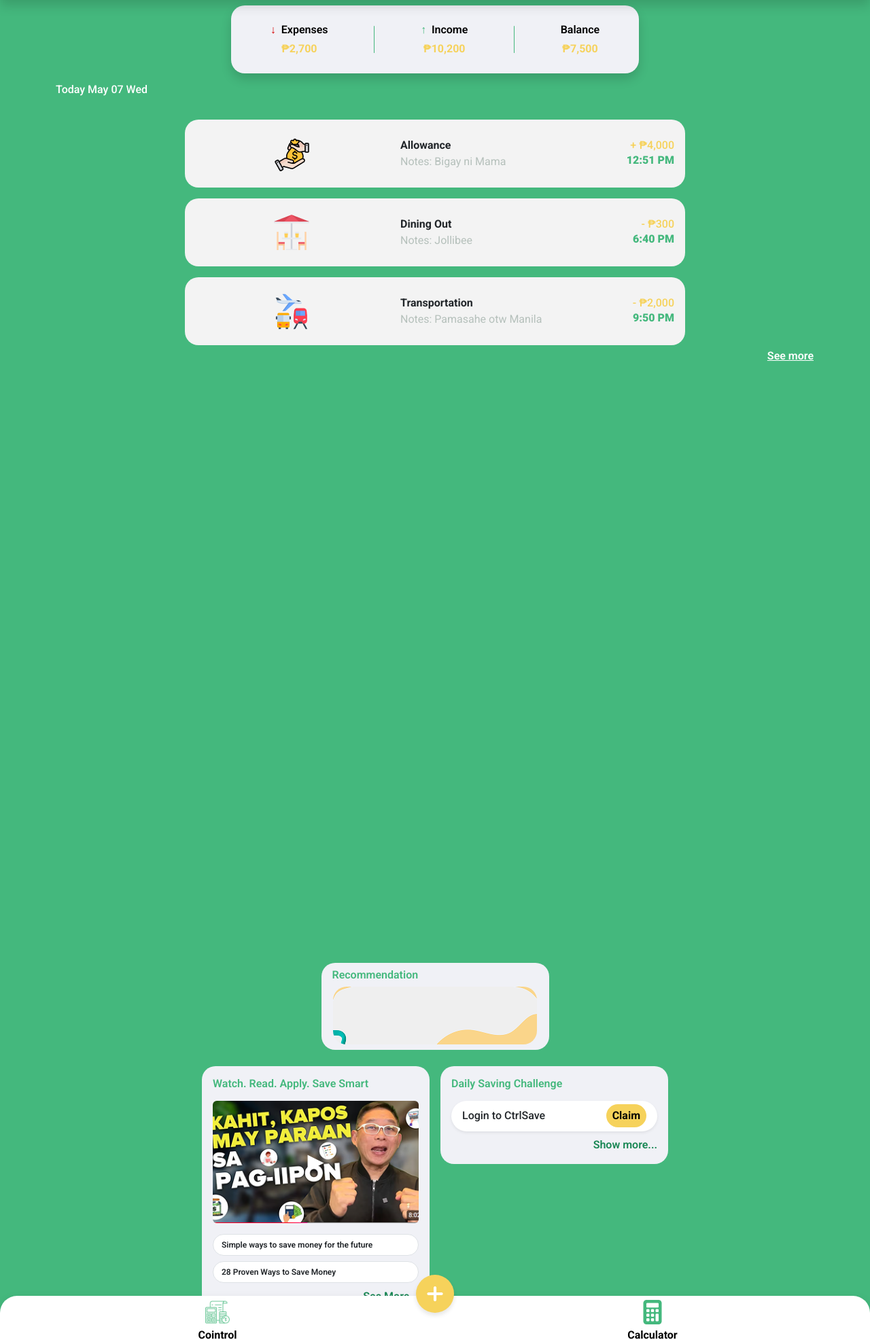
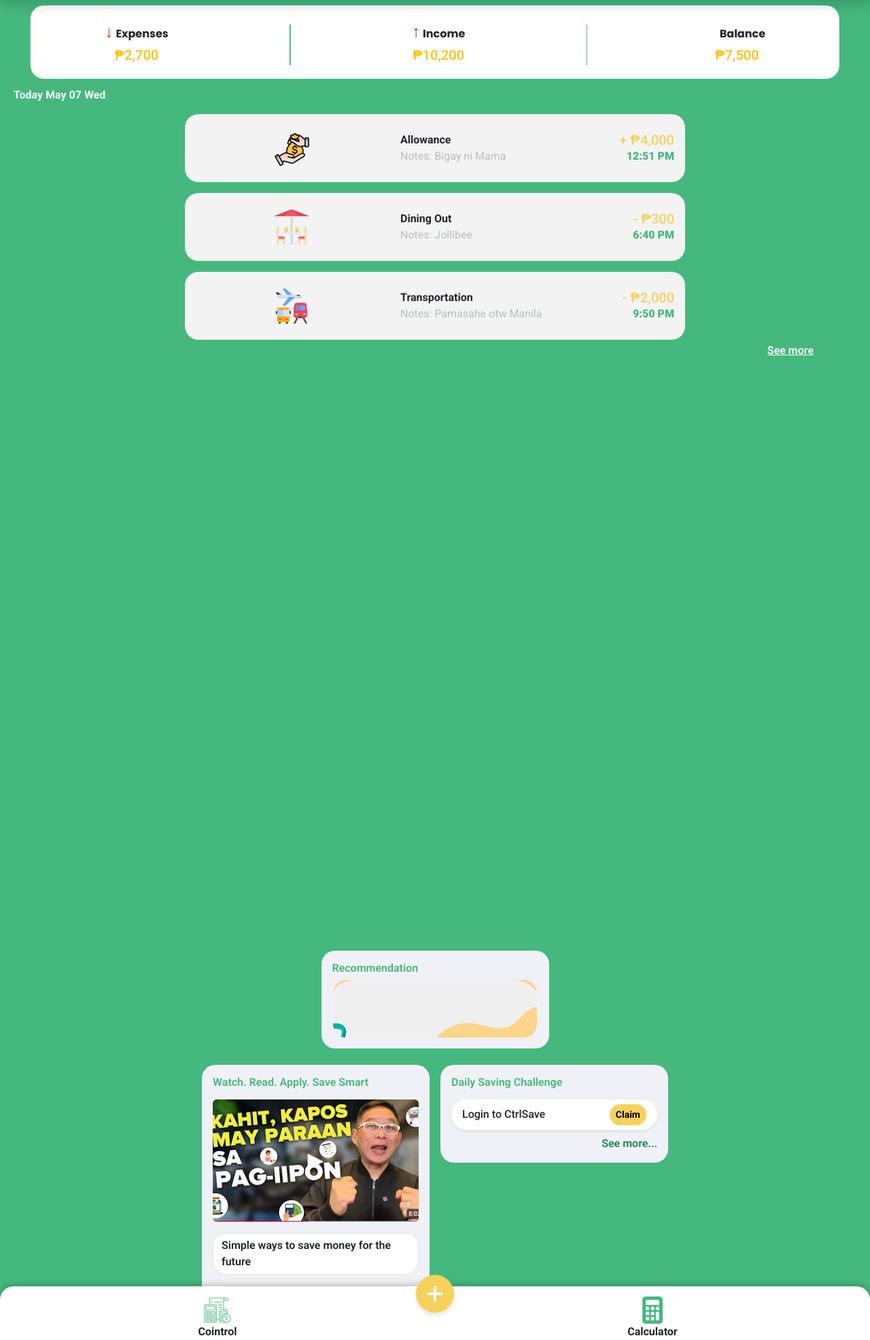
Before and after one commit to Group-5-CtrlSave/CtrlSave, a PHP site: page /pages/home/home.php in a window 1280 px wide. Shown: the part 72-2044 px from the top of the page at 68% size. Run offline with PHP 8.4, Linux system fonts and the light colour scheme; a user stored in the database is signed in; data comes from the database, SQL or seed files in the repository; data that the repository does not hold is empty.

Commit message:
Fixed BE HOME

```diff
--- a/assets/css/home.css
+++ /dev/null
@@ -1,192 +0,0 @@
-    * {
-      font-family: 'Roboto', sans-serif !important;
-      font-size: 16px !important;
-      box-sizing: border-box;
-    }
-
-    body {
-      background-color: #F0F1F6;
-    }
-
-    .bg-green-custom {
-      background-color: #44B87D;
-    }
-
-    .bg-yellow-custom {
-      background-color: #F6D25B;
-    }
-
-    .hover-bg-green:hover {
-      background-color: #44B87D !important;
-    }
-    #sidebar {
-      position: fixed;
-      top: 0;
-      left: 0;
-      height: 100vh;
-      width: 250px;
-      background-color: white;
-      transform: translateX(-100%);
-      transition: transform 0.3s ease;
-      z-index: 1050;
-    }
-
-    #sidebar.show {
-      transform: translateX(0%) !important;
-    }
-    #overlay {
-      position: fixed;
-      top: 0;
-      left: 0;
-      width: 100vw;
-      height: 100vh;
-      background-color: rgba(0, 0, 0, 0.5);
-      z-index: 1040;
-      transition: opacity 0.3s ease;
-    }
-
-    .balance-card {
-      background-color: #F0F1F6;
-      border-radius: 15px;
-      padding: 1rem;
-      margin: 1rem auto;
-      display: flex;
-      justify-content: space-around;
-      align-items: center;
-      text-align: center;
-      box-shadow: 0 4px 8px rgba(0, 0, 0, 0.1);
-      max-width: 600px;
-      height: 100px;
-      position: relative;
-    }
-
-    .balance-card div {
-      flex: 1;
-      height: 100%;
-      position: relative;
-      margin: 0;
-      background: none;
-      border-radius: 0;
-    }
-
-    .balance-card div:not(:last-child)::after {
-      content: "";
-      position: absolute;
-      top: 0;
-      right: 0;
-      width: 2px;
-      height: 100%;
-      background-color: #44B87D;
-    }
-
-    .summary-card {
-      background-color: #F0F1F6;
-      border-radius: 15px;
-      padding: 1rem 1.5rem;
-      max-width: 600px;
-      height: 100px;
-      text-align: center;
-    }
-
-    .vertical-divider {
-      width: 1px;
-      height: 40px;
-      background-color: #44B87D;
-      border-radius: 1px;
-    }
-
-    .today-text {
-      color: white;
-      font-size: 1.2rem;
-      font-weight: 500;
-      text-align: start;
-      margin-top: 10px;
-    }
-
-    .recommendation-card {
-    background-color: var(--card-bg, #F0F1F6);
-    border-radius: var(--card-radius, 20px);
-    width: 100%;
-    max-width: 335px;
-    }
-
-    .recommendation-content {
-    justify-content: center;
-    align-items: center;
-    }
-
-    .recommendation-img {
-    width: 90%;
-    max-width: 300px;
-    height: auto;
-    border-radius: var(--card-radius, 20px);
-    object-fit: cover;
-    }
-
-    .tab-bar {
-      position: fixed;
-      bottom: 0;
-      width: 100%;
-      height: 90px;
-      background-color: white;
-      border-top-left-radius: 25px;
-      border-top-right-radius: 25px;
-      box-shadow: 0 -3px 10px rgba(0, 0, 0, 0.1);
-      z-index: 999;
-    }
-
-    .tab-item {
-      flex: 1;
-      padding-top: 20px;
-    }
-
-    .tab-icon {
-      width: 30px;
-      height: 30px;
-      margin-bottom: 5px;
-    }
-
-    .tab-label {
-      font-size: 14px;
-      color: #000;
-    }
-
-    .tab-center {
-      position: relative;
-      top: -30px;
-    }
-
-    .tab-add-btn {
-      width: 70px;
-      height: 70px;
-      background-color: #F6D25B;
-      border-radius: 50%;
-      display: flex;
-      justify-content: center;
-      align-items: center;
-      box-shadow: 0 4px 10px rgba(0, 0, 0, 0.2);
-    }
-
-    h2 {
-      font-size: 1.75rem;
-      font-weight: 600;
-      color: #000;
-      margin-bottom: 10px;
-    }
-
-    body, p, .fw-semibold, .fw-medium, .tab-label, .today-text {
-      font-size: 16px;
-    }
-
-    .small-text,
-    div[style*="font-size: 0.85rem"],
-    button.btn.bg-white.border.w-100.text-start.fw-semibold,
-    .text-muted {
-      font-size: 12px !important;
-    }
-
-    img {
-      object-fit: contain;
-      max-width: 100%;
-      height: auto;
-    }
--- a/pages/home/home.php
+++ b/pages/home/home.php
@@ -5,100 +5,181 @@
   <meta charset="UTF-8" />
   <meta name="viewport" content="width=device-width, initial-scale=1.0" />
   <title>Home Page</title>
+
+  <!-- Bootstrap & Fonts -->
   <link href="https://cdn.jsdelivr.net/npm/bootstrap@5.3.3/dist/css/bootstrap.min.css" rel="stylesheet" />
-  <link href="https://fonts.googleapis.com/css2?family=Roboto&display=swap" rel="stylesheet">
+  <link href="https://fonts.googleapis.com/css2?family=Roboto:wght@400;700&family=Poppins:wght@400;700&display=swap"
+    rel="stylesheet">
+
+  <!-- CSS Files -->
   <link rel="stylesheet" href="../../assets/css/home.css">
-  <link rel="icon" href="../../assets/img/shared/logo_s.png">
   <link rel="stylesheet" href="../../assets/css/sideBar.css">
   <link rel="stylesheet" href="../../assets/css/income&expenses.css">
+  <link rel="icon" href="../../assets/img/shared/logo_s.png">
+
+  <style>
+    * {
+      font-family: "Roboto", sans-serif;
+      font-size: 16px;
+      box-sizing: border-box;
+    }
+
+    .summary-card {
+      background-color: white;
+      border-radius: 20px;
+      padding: 20px;
+      display: flex;
+      flex-direction: column;
+      justify-content: center;
+      width: 93%;
+      max-width: none;
+    }
+
+    .vertical-divider {
+      width: 1.5px;
+      height: 60px;
+      background-color: #44B87D;
+    }
+
+    .today-text {
+      color: #FFFFFF;
+      font-size: 16px;
+      font-weight: bold;
+    }
+
+    .categoryImgContainer {
+      margin-left: -10px;
+    }
+
+    .recommendation-card,
+    .challenge-card {
+      background-color: #F0F1F6;
+      border-radius: 20px;
+      width: 335px;
+    }
+
+    .recommendation-img {
+      width: 300px;
+      height: 85px;
+      border-radius: 20px;
+      object-fit: cover;
+    }
+
+    /* Bottom Tab Bar */
+    .tab-bar {
+      position: fixed;
+      bottom: 0;
+      width: 100%;
+      height: auto;
+      background-color: white;
+      border-top-left-radius: 20px;
+      border-top-right-radius: 20px;
+      box-shadow: 0 -3px 10px rgba(0, 0, 0, 0.2);
+      display: flex;
+      z-index: 1000;
+    }
+
+    .tab-item {
+      flex: 1;
+      padding-top: 15px;
+      text-align: center;
+    }
+
+    .tab-icon {
+      width: 40px;
+      height: 40px;
+      object-fit: contain;
+    }
+
+    .tab-label {
+      font-size: 16px;
+      font-weight: bold;
+    }
+
+    #plusBtn {
+      position: fixed;
+      bottom: 2.5rem;
+      left: 50%;
+      transform: translateX(-50%);
+      width: 56px;
+      height: 56px;
+      border-radius: 50%;
+      background: #F6D25B;
+      border: none;
+      display: flex;
+      align-items: center;
+      justify-content: center;
+      box-shadow: 0 4px 6px rgba(0, 0, 0, 0.1);
+      transition: 0.3s;
+      z-index: 1100;
+    }
+
+    #plusBtn:hover {
+      background: #3aa76e;
+    }
+  </style>
 
 </head>
 
 <body>
 
   <!-- Navigation Bar -->
-  <?php include ("../../assets/shared/navigationBar.php") ?>
-  <!-- Sidebar content-->
-  <?php include ("../../assets/shared/sideBar.php")?>
+  <?php include("../../assets/shared/navigationBar.php") ?>
 
-  <!-- Page Background -->
-  <div style="min-height: 100vh; padding-bottom: 80px; background-color: #44B87D;">
+  <!-- Sidebar -->
+  <?php include("../../assets/shared/sideBar.php") ?>
+
+  <div style="min-height: 100vh; padding-bottom: 20px; background-color: #44B87D;">
     <div class="flex-grow-1 overflow-y-auto">
 
-    <!-- Main Content -->
-    <div class="container" style="margin-top: 120px; padding-bottom: 80px;">
+      <div class="container" style="margin-top: 120px; padding-bottom: 120px;">
 
-
-      <!-- Summary Card -->
-<div style="
-  position: fixed;
-  top: 0;
-  left: 0;
-  width: 100%;
-  height: 160px; /* adjust height kung gusto mo mas mataas */
-  background-color: #44B87D; /* same color as top background */
-  z-index: 998;">
+        <!-- Fixed Bg -->
+        <div
+          style="position: fixed; top: 0; left: 0; width: 100%; height: 230px; background-color: #44B87D; z-index: 998;">
         </div>
 
-<!-- Expense, Income, Balance Summary Card -->
-<div class="summary-card d-flex justify-content-around align-items-center mx-auto py-2 position-fixed top-0 start-50 translate-middle-x shadow"
-     style="width: 90%; background-color: #F0F1F6; border-radius: 20px; margin-top: 80px; z-index: 1000;">
-
-  <!-- Expenses -->
-  <div class="summary-item text-center">
-    <div class="fw-semibold text-black d-flex flex-column align-items-center">
-      <div class="d-flex align-items-center justify-content-center mb-1">
-        <span style="color: #d60000; font-size: 1rem;" class="me-1">↓</span>
-        <i class="bi bi-arrow-down-circle-fill text-danger me-1"></i>
-        Expenses
-      </div>
-      <div class="fw-bold" style="color: #F6D25B;">₱2,700</div>
+        <!-- Income|Expense|Balance -->
+        <div class="summary-card position-fixed top-0 start-50 translate-middle-x mx-auto"
+          style="margin-top: 80px; z-index: 1000;">
+          <div class="d-flex justify-content-around align-items-end w-100">
+            <div class="text-center">
+              <span class="text-danger" style="font-size: 25px;">↓</span>
+              <span class="fw-bold" style="font-size: 16px; font-family: 'Poppins', sans-serif;">Expenses</span>
+              <div class="fw-medium text-warning" style="font-size: 20px; font-family: 'Roboto', sans-serif;">₱2,700
               </div>
             </div>
-
-  <!-- Divider -->
             <div class="vertical-divider"></div>
-
-  <!-- Income -->
-  <div class="summary-item text-center">
-    <div class="fw-semibold text-black d-flex flex-column align-items-center">
-      <div class="d-flex align-items-center justify-content-center mb-1">
-        <span style="color: #44B87D; font-size: 1rem;" class="me-1">↑</span>
-        <i class="bi bi-arrow-up-circle-fill text-success me-1"></i>
-        Income
-      </div>
-      <div class="fw-bold" style="color: #F6D25B;">₱10,200</div>
+            <div class="text-center">
+              <span class="text-success" style="font-size: 25px;">↑</span>
+              <span class="fw-bold" style="font-size: 16px; font-family: 'Poppins', sans-serif;">Income</span>
+              <div class="fw-medium text-warning" style="font-size: 20px; font-family: 'Roboto', sans-serif;">₱10,200
               </div>
             </div>
-
-  <!-- Divider -->
             <div class="vertical-divider"></div>
-
-  <!-- Balance -->
-  <div class="summary-item text-center">
-    <div class="fw-semibold text-black mb-1">Balance</div>
-    <div class="fw-bold" style="color: #F6D25B;">₱7,500</div>
+            <div class="text-center">
+              <span style="font-size: 25px; visibility: hidden;">↑</span>
+              <span class="fw-bold" style="font-size: 16px; font-family: 'Poppins', sans-serif;">Balance</span>
+              <div class="fw-medium text-warning" style="font-size: 20px; font-family: 'Roboto', sans-serif;">₱7,500
+              </div>
+            </div>
           </div>
         </div>
 
         <!-- Date -->
-      <div class="today-text">Today May 07 Wed</div>
+        <div class="position-fixed" style="top: 200px; left: 20px; z-index: 999;">
+          <span class="today-text">Today May 07 Wed</span>
+        </div>
 
-<!-- Income and Expense Row -->
-<div class="scrollable-container mt-4">
+        <!-- Income & Expense Items -->
+        <div class="scrollable-container mt-4" style="margin-top: 160px !important;">
           <div class="row justify-content-center">
 
-    <style>
-  .categoryImgContainer {
-    margin-left: -10px;
-  }
-</style>
-
-<!-- Allowance (Mama) -->
+            <!-- Allowance -->
             <div class="col-12 col-md-8">
-  <div class="container-fluid ieContainer d-flex justify-content-center align-items-center my-2">
+              <div class="container-fluid ieContainer d-flex align-items-center my-2">
                 <div class="container categoryImgContainer p-1">
-      <img class="img-fluid" src="../../assets/img/shared/categories/income/Allowance.png">
+                  <img src="../../assets/img/shared/categories/income/Allowance.png" class="img-fluid">
                 </div>
                 <div class="container categoryTextContainer p-1">
                   <p class="category m-0"><b>Allowance</b></p>
@@ -113,9 +194,9 @@
 
             <!-- Dining Out -->
             <div class="col-12 col-md-8">
-  <div class="container-fluid ieContainer d-flex justify-content-center align-items-center my-2">
+              <div class="container-fluid ieContainer d-flex align-items-center my-2">
                 <div class="container categoryImgContainer p-1">
-      <img class="img-fluid" src="../../assets/img/shared/categories/expense/Dining Out.png">
+                  <img src="../../assets/img/shared/categories/expense/Dining Out.png" class="img-fluid">
                 </div>
                 <div class="container categoryTextContainer p-1">
                   <p class="category m-0"><b>Dining Out</b></p>
@@ -130,9 +211,9 @@
 
             <!-- Transportation -->
             <div class="col-12 col-md-8">
-  <div class="container-fluid ieContainer d-flex justify-content-center align-items-center my-2">
+              <div class="container-fluid ieContainer d-flex align-items-center my-2">
                 <div class="container categoryImgContainer p-1">
-      <img class="img-fluid" src="../../assets/img/shared/categories/expense/Transportation.png">
+                  <img src="../../assets/img/shared/categories/expense/Transportation.png" class="img-fluid">
                 </div>
                 <div class="container categoryTextContainer p-1">
                   <p class="category m-0"><b>Transportation</b></p>
@@ -145,145 +226,117 @@
               </div>
             </div>
 
-    <!-- Move See More inside -->
+            <!-- See more -->
             <div class="text-end" style="margin-top: -5px;">
               <a href="../income&expenses/income&expenses.php" class="btn btn-link text-white fw-semibold p-0"
-        style="font-size: 0.9rem;">See more</a>
+                style="font-size: 16px;">See more</a>
             </div>
 
           </div>
         </div>
 
         <!-- Recommendation Card -->
-<div class="d-flex justify-content-center position-relative" style="margin-top: -80px !important;">
-  <div class="recommendation-card p-2 px-3 position-relative"
-    style="background-color: #F0F1F6; border-radius: 20px; width: 335px;">
-
-    <!-- Title -->
-    <h2 class="fw-semibold mb-2 text-start" style="color: #44B87D;">Recommendation</h2>
-
-    <!-- Image (centered) -->
+        <div class="d-flex justify-content-center position-relative" style="margin-top: -90px;">
+          <div class="recommendation-card p-3">
+            <h2 class="fw-semibold mb-2" style="color: #44B87D; font-size: 16px;">Recommendation</h2>
             <div class="d-flex justify-content-center">
-      <img src="../../assets/img/home/InsiteBg.png" alt="Recommendation Image"
-        style="width: 300px; height: 85px; border-radius: 20px; object-fit: cover;">
+              <img src="../../assets/img/home/InsiteBg.png" class="recommendation-img">
             </div>
           </div>
         </div>
 
-<!-- Container for Watch. Read. Apply. Save Smart + Daily Saving Challenge -->
+        <!-- Watch / Challenge Section -->
         <div class="d-flex justify-content-center align-items-start flex-wrap gap-3 mt-4">
 
-  <!-- Watch. Read. Apply. Save Smart Section -->
+          <!-- Watch Section -->
+          <div class="challenge-card p-3">
+            <h2 class="fw-semibold mb-3" style="color: #44B87D; font-size: 16px;">Watch. Read. Apply. Save Smart</h2>
 
-  <div class="challenge-card p-3" style="background-color: #F0F1F6; border-radius: 20px; width: 335px;">
-    <h2 class="fw-semibold mb-3" style="color: #44B87D;">Watch. Read. Apply. Save Smart</h2>
-
-
-    <!-- Video thumbnail -->
             <div class="position-relative mb-3">
-      <img src="../../assets/img/home/videosample.png" alt="Video" class="img-fluid rounded"
+              <img src="../../assets/img/home/videosample.png" class="img-fluid rounded"
                 style="height: 180px; width: 100%; object-fit: cover;">
               <span class="position-absolute top-50 start-50 translate-middle text-white fs-1">&#9658;</span>
             </div>
 
-    <!-- Text Buttons -->
-    <button class="btn bg-white border w-100 mb-2 text-start fw-semibold" style="border-radius: 20px;">
-      Simple ways to save money for the future
-    </button>
-    <button class="btn bg-white border w-100 text-start fw-semibold" style="border-radius: 20px;">
-      28 Proven Ways to Save Money
-    </button>
+            <button class="btn bg-white border w-100 mb-3 text-start fw-semibold" style="border-radius: 20px;">Simple
+              ways to save money for the future</button>
+            <button class="btn bg-white border w-100 text-start fw-semibold" style="border-radius: 20px;">28 Proven Ways
+              to Save Money</button>
 
-    <!-- See More -->
             <div class="text-end mt-2">
-      <a href="../savingstrategies/savingstrat.php" class="text-success fw-semibold text-decoration-none">See More...</a>
+              <a href="../savingstrategies/savingstrat.php" class="text-success fw-semibold text-decoration-none">See
+                More...</a>
             </div>
           </div>
 
+          <!-- Daily Challenge -->
+          <div class="challenge-card p-3">
+            <h2 class="fw-semibold mb-3" style="color: #44B87D; font-size: 16px;">Daily Saving Challenge</h2>
 
-  <!-- Daily Saving Challenge -->
-  <div class="challenge-card p-3" style="background-color: #F0F1F6; border-radius: 20px; width: 335px;">
-    <h2 class="fw-semibold mb-3" style="color: #44B87D;">Daily Saving Challenge</h2>
-
-    <div class="d-flex justify-content-between align-items-center bg-white px-3 py-2 rounded-pill shadow-sm mb-2"
+            <div
+              class="d-flex justify-content-between align-items-center bg-white px-3 py-2 rounded-pill shadow-sm mb-2"
               style="height: 45px;">
               <span class="fw-medium text-dark">Login to CtrlSave</span>
               <button class="btn btn-sm fw-bold"
                 style="background-color: #F6D25B; border-radius: 20px; color: black;">Claim</button>
             </div>
 
-    <!-- Show More -->
             <div class="text-end mt-2">
-      <a href="../challenge/challengeMain.php"
-         class="text-success fw-semibold text-decoration-none">Show more...</a>
+              <a href="../challenge/challengeMain.php" class="text-success fw-semibold text-decoration-none">See
+                more...</a>
+            </div>
           </div>
 
         </div>
 
       </div>
+    </div>
+  </div>
 
-
-
-  <!-- Bottom Tab Navigation -->
-  <div class="tab-bar d-flex justify-content-around align-items-center position-fixed bottom-0 start-0 end-0 bg-white shadow" style="height: 65px; z-index: 999;">
-
-  <!-- Cointrol -->
-<div class="tab-item text-center" style="margin-top: -10px;">
+  <!-- Bottom Nav Bar -->
+  <div class="tab-bar d-flex align-items-center">
+    <div class="tab-item">
       <a href="../cointrol/cointrol.php" class="text-decoration-none text-dark d-block">
-    <img src="../../assets/img/home/cointrol_Icon.png"
-         alt="Cointrol"
-         class="tab-icon mb-1"
-         style="width: 36px; height: 36px;">
-    <div class="tab-label fw-bold" style="font-size: 0.9rem;">Cointrol</div>
+        <img src="../../assets/img/home/cointrol_Icon.png" class="tab-icon">
+        <div class="tab-label">Cointrol</div>
       </a>
     </div>
 
+    <div class="tab-item">
+      <a href="../home/calculator.php" class="text-decoration-none text-dark d-block">
+        <img src="../../assets/img/home/calculator.png" class="tab-icon">
+        <div class="tab-label">Calculator</div>
+      </a>
+    </div>
+  </div>
 
-  <!-- Plus Button -->
-<button
-    style="position:fixed;bottom:2.5rem;left:50%;transform:translateX(-50%);
-           width:56px;height:56px;border-radius:50%;background:#F6D25B;border:none;
-           display:flex;align-items:center;justify-content:center;
-           box-shadow:0 4px 6px rgba(0,0,0,0.1);transition:0.3s;z-index:9999;"
-    onmouseover="this.style.background='#3aa76e';"
-    onmouseout="this.style.background='#F6D25B';"
-    data-bs-toggle="modal" data-bs-target="#plusModal">
-    <img src="../../assets/img/shared/plus.png" alt="Add" style="width:24px;height:24px;">
+  <!-- Plus btn -->
+  <button id="plusBtn" data-bs-toggle="modal" data-bs-target="#plusModal">
+    <img src="../../assets/img/shared/plus.png" style="width:24px;height:24px;">
   </button>
 
-  <!-- Calculator -->
-  <a href="../home/calculator.php"
-     class="tab-item text-center"
-     style="margin-top: -10px; text-decoration: none; color: inherit; flex: 1;">
-    <img src="../../assets/img/home/calculator.png"
-         alt="Calculator"
-         class="tab-icon mb-1"
-         style="width: 36px; height: 36px; object-fit: contain;">
-  <div class="tab-label fw-bold" style="font-size: 0.9rem;">Calculator</div>
+  <!-- Modal -->
+  <div class="modal fade" id="plusModal" tabindex="-1" aria-labelledby="addIncomeExpenseModalLabel" aria-hidden="true">
+    <div class="modal-dialog modal-dialog-centered">
+      <div class="modal-content">
+        <div class="modal-header">
+          <h5 class="modal-title" id="addIncomeExpenseModalLabel">Add Income or Expense</h5>
+          <button type="button" class="btn-close" data-bs-dismiss="modal" aria-label="Close"></button>
+        </div>
+        <div class="modal-body d-flex justify-content-center align-items-center">
+          <a href="../income&expenses/addIncome.php">
+            <button type="button" class="btn custom-btn btn-lg addIncomebtn mx-3"><b>Add Income</b></button>
           </a>
-
+          <a href="../income&expenses/addExpenses.php">
+            <button type="button" class="btn custom-btn btn-lg addExpensebtn mx-3"><b>Add Expense</b></button>
+          </a>
+        </div>
+      </div>
+    </div>
   </div>
 
-
-  <!-- Bootstrap JS for Offcanvas & other components -->
+  <!-- Bootstrap JS -->
   <script src="https://cdn.jsdelivr.net/npm/bootstrap@5.3.3/dist/js/bootstrap.bundle.min.js"></script>
- <!-- Scripts -->
-<script>
-  document.addEventListener("DOMContentLoaded", function () {
-    // "See More" Button Logic
-    const seeMoreBtn = document.getElementById("seeMoreBtn");
-    const moreCards = document.getElementById("more-cards");
-    let expanded = false;
-
-    if (seeMoreBtn && moreCards) {
-      seeMoreBtn.addEventListener("click", () => {
-        expanded = !expanded;
-        moreCards.classList.toggle("d-none", !expanded);
-        seeMoreBtn.textContent = expanded ? "See less" : "See more";
-      });
-    }
-  });
-</script>
 
 </body>
 
```
Lines whose indentation alone changed are shown as unchanged.
